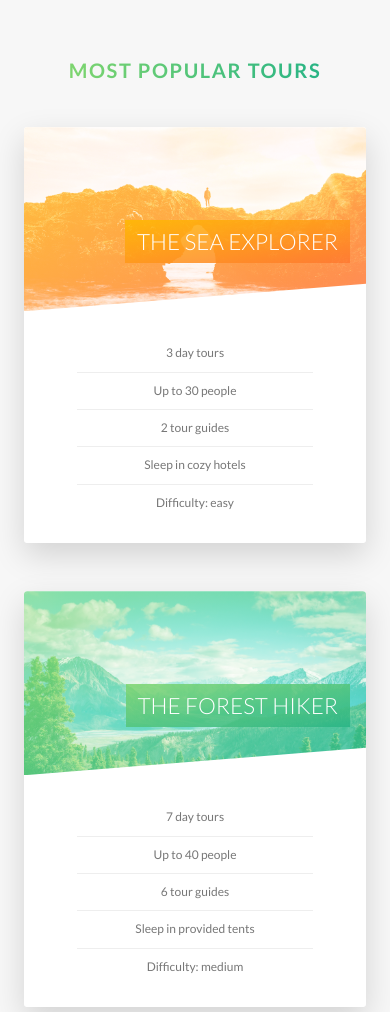
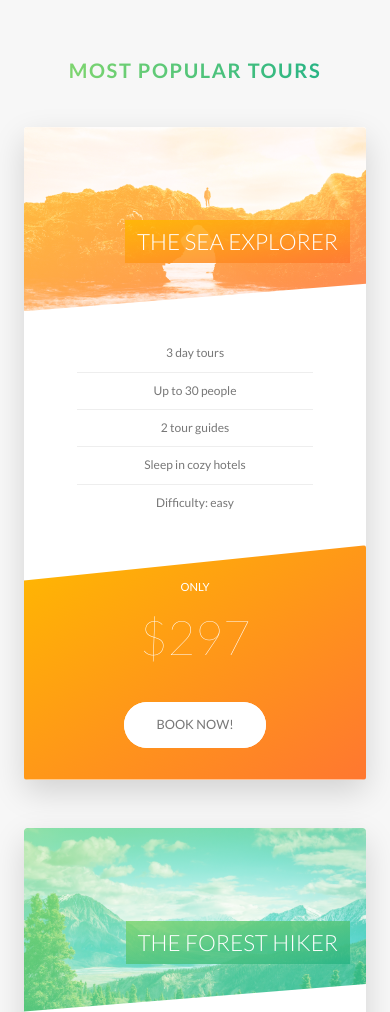
Before and after one commit to AndroidMinsky/css-natours, a plain HTML site: page index.html in a window 390 px wide. Shown: the part 2463-3475 px from the top of the page. Drawn offline with Linux system fonts and the light colour scheme.

Commit message:
Media Queries: Tours, Stories, Booking

```diff
--- a/sass/components/_card.scss
+++ b/sass/components/_card.scss
@@ -157,4 +157,44 @@
         font-size: 6rem;
         font-weight: 100;
     }
+
+    @include respond(tab-port) {
+        height: auto;
+        border-radius: 5px;
+        background: $color-white;
+        box-shadow: 0 1.5rem 4rem rgba($color-black, .15);
+
+        &__side {
+            height: auto;
+            position: relative;
+            box-shadow: none;
+
+            &--back {
+                transform: rotateY(0);
+                clip-path: polygon(0 15%, 100% 0, 100% 100%, 0 100%);
+            }
+        }
+
+        &:hover &__side--front {
+            transform: rotateY(0);
+        }
+
+        // FRONT SIDE STYLING
+        &__cta {
+            position: relative;
+            top: 0%;
+            left: 0%;
+            transform: translate(0);
+            width: 100%;
+            padding: 4rem;
+        }
+
+        &__price-box {
+            margin-bottom: 3rem;
+        }
+
+        &__price-value {
+            font-size: 6rem;
+        }
+    }
 }
--- a/sass/components/_form.scss
+++ b/sass/components/_form.scss
@@ -15,6 +15,10 @@
         width: 90%;
         display: block;
         transition: all .3s;
+
+        @include respond(tab-port) {
+            width: 100%;
+        }
 
         &:focus {
             outline: none;
@@ -51,6 +55,11 @@
     &__radio-group {
         width: 49%;
         display: inline-block;
+
+        @include respond(tab-port) {
+            width: 100%;
+            margin-bottom: 2rem;
+        }
     }
 
     &__radio-input {
--- a/sass/components/_story.scss
+++ b/sass/components/_story.scss
@@ -9,6 +9,16 @@
     font-size: $default-font-size;
     transform: skewX(-12deg);
 
+    @include respond(tab-port) {
+        width: 100%;
+        padding: 4rem;
+        padding-left: 7rem;
+    }
+
+    @include respond(phone) {
+        transform: skewX(0);
+    }
+
     &__shape {
         width: 15rem;
         height: 15rem;
@@ -19,6 +29,10 @@
         clip-path: circle(50% at 50% 50%);
         transform: translateX(-3rem) skewX(12deg);
         position: relative;
+
+        @include respond(phone) {
+            transform: translateX(-3rem) skewX(0);
+        }
     }
 
     &__img {
@@ -30,6 +44,10 @@
 
     &__text {
         transform: skewX(12deg);
+
+        @include respond(phone) {
+            transform: skewX(0);
+        }
     }
 
     &__caption {
--- a/sass/pages/_home.scss
+++ b/sass/pages/_home.scss
@@ -63,10 +63,32 @@
     border-radius: 3px;
     box-shadow: 0 1.5rem 4rem rgba($color-black, .2);
 
-    height: 50rem;
+    @include respond(tab-land) {
+        background-image: linear-gradient(105deg,
+                                    rgba($color-white, .9) 0%,
+                                    rgba($color-white, .9) 65%,
+                                    transparent 65%) ,
+                            url(../img/nat-10.jpg);
+        background-size: cover;
+    }
+
+    @include respond(tab-port) {
+        background-image: linear-gradient(to right,
+                                    rgba($color-white, .9) 0%,
+                                    rgba($color-white, .9) 100%),
+                            url(../img/nat-10.jpg);
+    }
 
     &__form {
         width: 50%;
         padding: 6rem;
+
+        @include respond(tab-land) {
+            width: 65%;
+        }
+
+        @include respond(tab-port) {
+            width: 100%;
+        }
     }
 }
```
Also changed, not shown: css/main.css, 1 other file.
